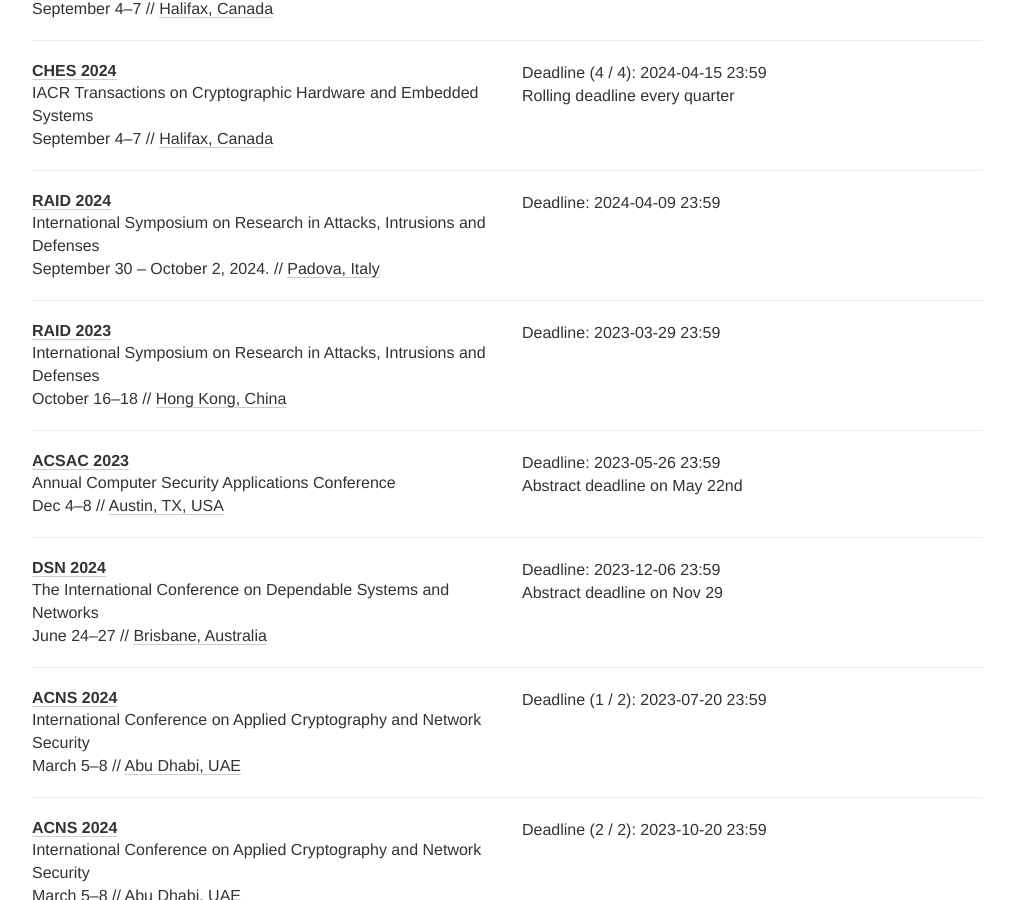
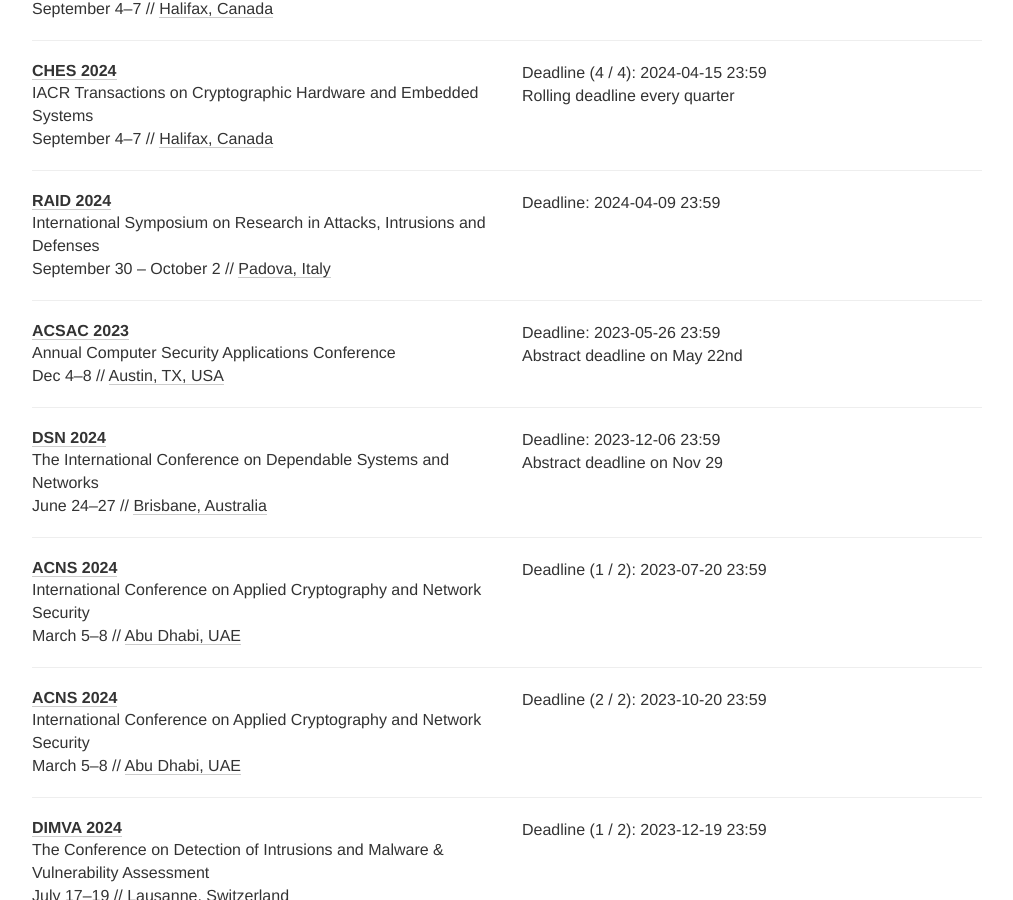
Before and after one commit to sec-deadlines/sec-deadlines.github.io, a Jekyll site: the page built from index.html, in a window 1280 px wide and 900 px high, scrolled down 5816 px. Shown: the whole window, without its empty margins (133-1146 px from the left). Built offline with Jekyll 4.4.1, drawn with Linux system fonts in a browser that asks for light colours; nearby versions of some CDN libraries; comment, search, counter and statistics services are not loaded.

Commit message:
Remove 2023 version

```diff
--- a/_data/conferences.yml
+++ b/_data/conferences.yml
@@ -330,22 +330,14 @@
   tags: [CRYPTO, CONF]
 
 # Networks and systems, applications
+
 - name: RAID
   description: International Symposium on Research in Attacks, Intrusions and Defenses
   year: 2024
-  link: https://raid2024.github.io/index.html
+  link: https://raid2024.github.io/
   deadline: ["2024-04-09 23:59"]
-  date: September 30 - October 2, 2024.
+  date: September 30 - October 2
   place: Padova, Italy
-  tags: [SEC, CONF]
-
-- name: RAID
-  description: International Symposium on Research in Attacks, Intrusions and Defenses
-  year: 2023
-  link: https://raid2023.org
-  deadline: ["2023-03-29 23:59"]
-  date: October 16-18
-  place: Hong Kong, China
   tags: [SEC, CONF]
 
 - name: ACSAC
```
